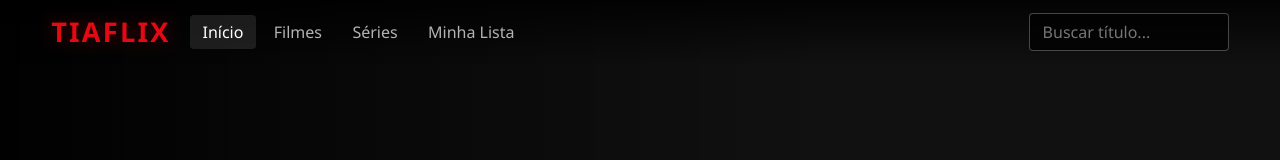
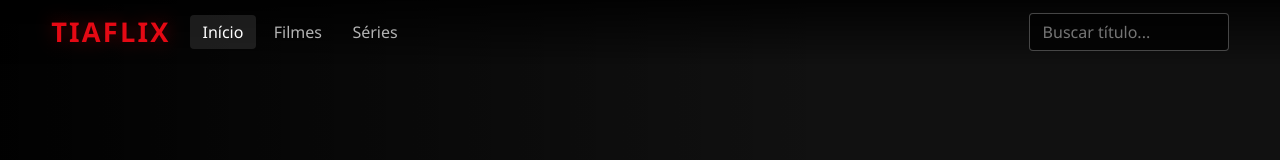
Before and after one commit to Kaicki/Tia, a plain HTML site: page index.html in a window 1280 px wide. Shown: the top 160 px of the page. Drawn offline with Linux system fonts and the light colour scheme.

Commit message:
Remove 'Minha Lista' button from navigation
Removed 'Minha Lista' button from the navigation menu.

```diff
--- a/index.html
+++ b/index.html
@@ -14,7 +14,6 @@
     <button data-view="inicio" class="ativo">Início</button>
     <button data-view="filmes">Filmes</button>
     <button data-view="series">Séries</button>
-    <button data-view="lista">Minha Lista</button>
   </nav>
   <div class="busca">
     <input type="search" id="busca" placeholder="Buscar título..." autocomplete="off" aria-label="Buscar">
```
